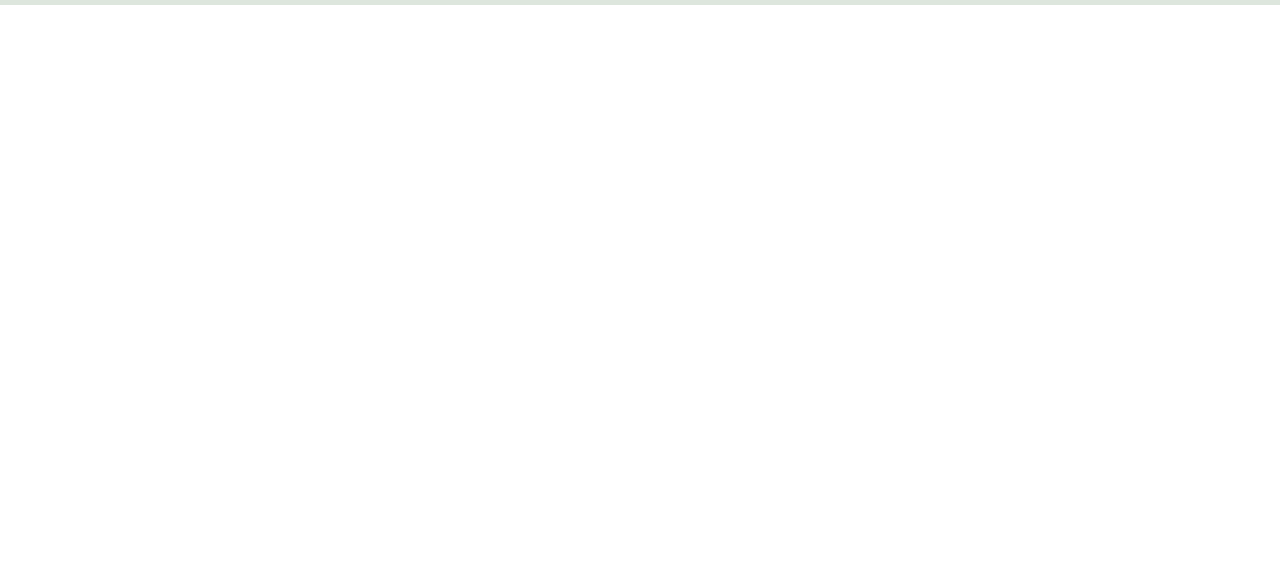
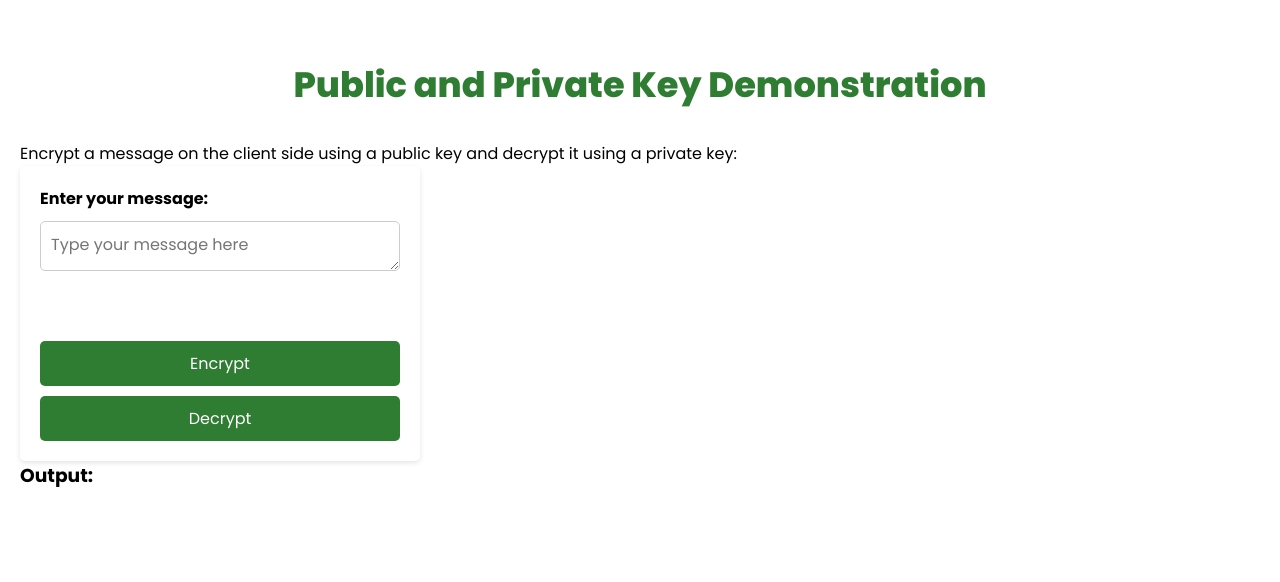
Before and after one commit to exilelrq80/EcoLife-Solution-, a plain HTML site: page index.html in a window 1280 px wide. Shown: the part 2563-3145 px from the top of the page. Before the commit the page ends 2568 px from the top, so only its background shows below. Drawn offline with Linux system fonts and the light colour scheme.

Commit message:
Update index.html

```diff
--- a/index.html
+++ b/index.html
@@ -109,6 +109,20 @@
             <p>Call us: +123 456 7890</p>
 
     </section>
+<!-- بعد قسم الاتصال مباشرة وقبل الفوتر -->
+<section id="encryption-demo">
+    <h2 class="title">Public and Private Key Demonstration</h2>
+    <p>Encrypt a message on the client side using a public key and decrypt it using a private key:</p>
+    <form id="encryption-form">
+        <label for="message">Enter your message:</label>
+        <textarea id="message" rows="4" cols="50" placeholder="Type your message here"></textarea>
+        <br><br>
+        <button type="button" id="encrypt-button">Encrypt</button>
+        <button type="button" id="decrypt-button">Decrypt</button>
+    </form>
+    <h3>Output:</h3>
+    <p id="output"></p>
+</section>
 
     <footer class="footer">
         <p class="footer-title">EcoLife Solutions</p>
@@ -119,5 +133,7 @@
         </div>
 
     </footer>
+    <script src="app.js"></script>
+
 </body>
 </html>
```
